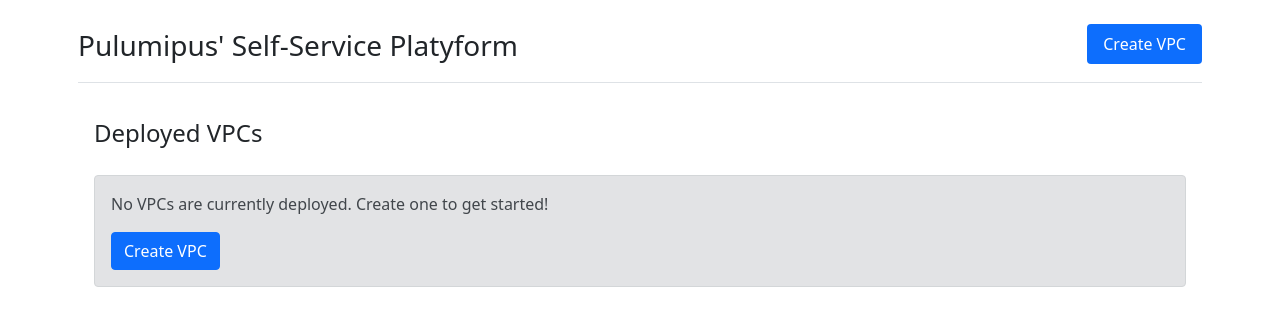
After one commit to komalali/self-service-platyform, a Flask app: page /vpcs/ in a window 1280 px wide. The commit adds this page. Shown: the top 326 px of the page. Run offline with Flask 2, Linux system fonts and the light colour scheme; some libraries are stand-ins or nearby versions.

Commit message:
Add more boilerplate

```diff
--- a/app/__init__.py
+++ b/app/__init__.py
@@ -27,4 +27,10 @@ def create_app():
     from . import databases
     app.register_blueprint(databases.bp)
 
+    from . import virtual_machines
+    app.register_blueprint(virtual_machines.bp)
+
+    from . import vpcs
+    app.register_blueprint(vpcs.bp)
+
     return app
--- a/app/databases.py
+++ b/app/databases.py
@@ -1,9 +1,9 @@
 from flask import Blueprint, render_template
 
-bp = Blueprint("databases", __name__, url_prefix="/databases")
+bp = Blueprint("databases", __name__, url_prefix="/dbs")
 
 
 @bp.route("/", methods=["GET"])
-def list_databases():
+def list_dbs():
     """index page"""
     return render_template("databases/index.html")
--- a/app/templates/index.html
+++ b/app/templates/index.html
@@ -16,7 +16,7 @@
         <div class="card-body">
           <h5 class="card-title">Databases</h5>
           <p class="card-text">Provision a SQL database for your project.</p>
-          <a href="{{ url_for("databases.list_databases") }}" class="btn btn-primary">Get started</a>
+          <a href="{{ url_for("databases.list_dbs") }}" class="btn btn-primary">Get started</a>
         </div>
       </div>
     </div>
@@ -25,7 +25,7 @@
         <div class="card-body">
           <h5 class="card-title">Virtual Machines</h5>
           <p class="card-text">Set up a virtual machine for development and testing.</p>
-          <a href="#" class="btn btn-primary">Get started</a>
+          <a href="{{ url_for("virtual_machines.list_vms") }}" class="btn btn-primary">Get started</a>
         </div>
       </div>
     </div>
@@ -34,7 +34,7 @@
         <div class="card-body">
           <h5 class="card-title">VPCs</h5>
           <p class="card-text">Set up a new VPC and associated Subnets.</p>
-          <a href="#" class="btn btn-primary">Get started</a>
+          <a href="{{ url_for("vpcs.list_vpcs") }}" class="btn btn-primary">Get started</a>
         </div>
       </div>
     </div>
--- /dev/null
+++ b/app/templates/vpcs/base.html
@@ -0,0 +1,7 @@
+{% extends 'base.html' %}
+
+{% block nav %}
+  <ul class="nav nav-pills">
+    <li class="nav-item fs-6"><a href="#" class="nav-link active">Create VPC</a></li>
+  </ul>
+{% endblock %}
--- /dev/null
+++ b/app/templates/vpcs/index.html
@@ -0,0 +1,22 @@
+{% extends 'vpcs/base.html' %}
+
+{% block header %}
+  {% block title %}Deployed VPCs{% endblock %}
+{% endblock %}
+
+{% block content %}
+  <table class="table">
+    <tbody>
+      {% if not sites %}
+      <div class="container gy-5">
+        <div class="row py-4">
+          <div class="alert alert-secondary" role="alert">
+            <p>No VPCs are currently deployed. Create one to get started!</p>
+            <a href="#" class="btn btn-primary">Create VPC</a>
+          </div>
+        </div>
+      </div>
+      {%  endif %}
+    </tbody>
+  </table>
+{% endblock %}
--- /dev/null
+++ b/app/vpcs.py
@@ -0,0 +1,9 @@
+from flask import Blueprint, render_template
+
+bp = Blueprint("vpcs", __name__, url_prefix="/vpcs")
+
+
+@bp.route("/", methods=["GET"])
+def list_vpcs():
+    """index page"""
+    return render_template("vpcs/index.html")
```
Also changed, not shown: app/templates/databases/create.html (deleted, +0 -29 lines), app/templates/databases/update.html (deleted, +0 -24 lines), app/templates/virtual_machines/base.html (added, +7 -0 lines), app/templates/virtual_machines/index.html (added, +22 -0 lines), app/virtual_machines.py (added, +9 -0 lines).
